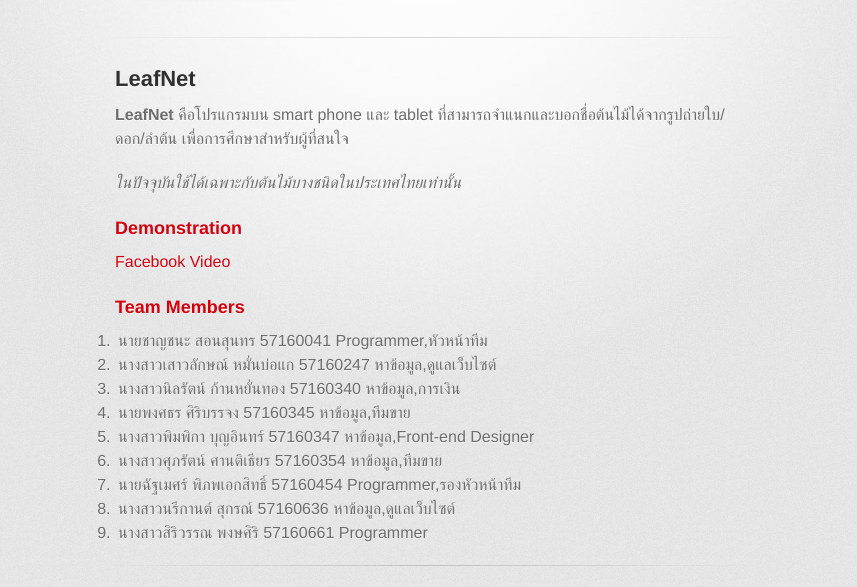
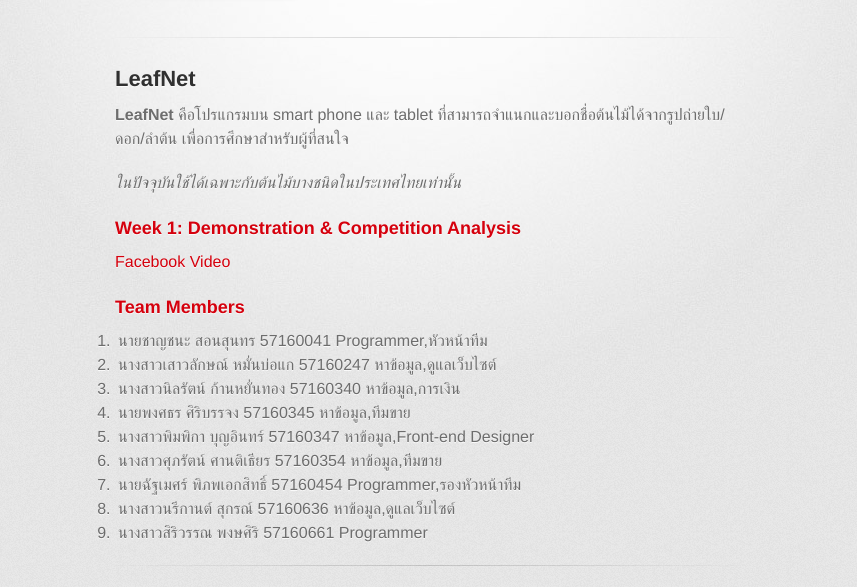
Before and after one commit to leafnet/leafnet.github.io, a plain HTML site: page index.html in a window 1280 px wide. Shown: the part 209-796 px from the top of the page, without its empty margins (215-1072 px from the left). Drawn offline with Linux system fonts and the light colour scheme; a web font is replaced by a local one.

Commit message:
Change wording of the header

```diff
--- a/index.html
+++ b/index.html
@@ -37,7 +37,7 @@
 <p><em>ในปัจจุบันใช้ได้เฉพาะกับต้นไม้บางชนิดในประเทศไทยเท่านั้น</em></p>
 
 <h3>
-<a id="demonstration" class="anchor" href="#demonstration" aria-hidden="true"><span aria-hidden="true" class="octicon octicon-link"></span></a>Demonstration</h3>
+<a id="demonstration" class="anchor" href="#demonstration" aria-hidden="true"><span aria-hidden="true" class="octicon octicon-link"></span></a>Week 1: Demonstration & Competition Analysis</h3>
 
 <p><a href="https://www.facebook.com/phongsatorn.siribanjong/videos/vb.100000260582261/1267611659924175/?type=2&amp;theater&amp;__mref=message_bubble" target="_blank">Facebook Video</a></p>
 
```
